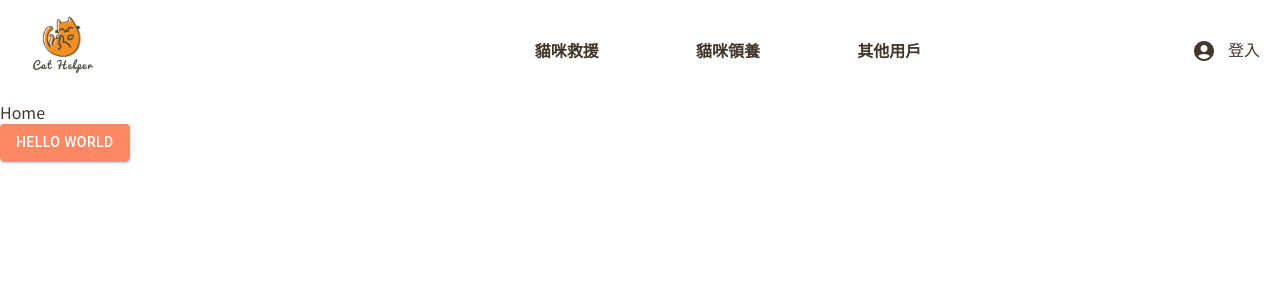
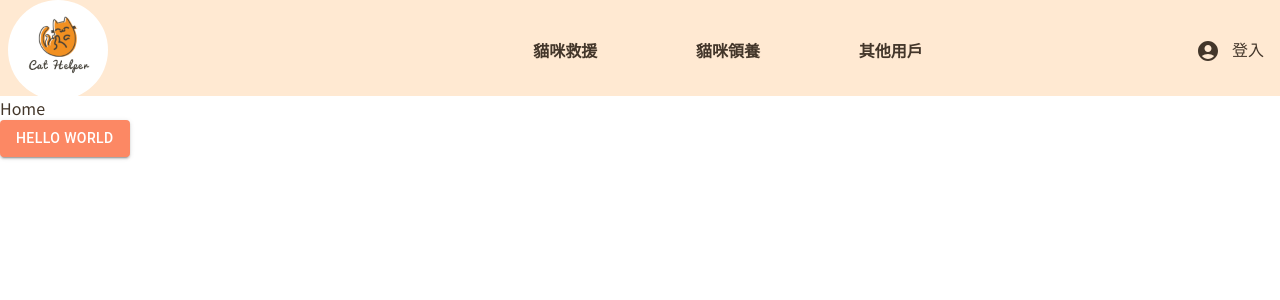
Before and after one commit to Li-Shang-tw/catRescueAdoptPlatform, a React (Vite) app: page / in a window 1280 px wide. Shown: the top 300 px of the page. Built offline with nearby package versions, Linux system fonts and the light colour scheme.

Commit message:
feat: make header fixed and change background color while scroll down

```diff
--- a/src/components/Navigator.jsx
+++ b/src/components/Navigator.jsx
@@ -1,24 +1,41 @@
+import { useState, useContext, useEffect } from "react";
+import { NavLink } from "react-router-dom";
+//----mui
 import Avatar from "@mui/material/Avatar";
-
 import Menu from "@mui/material/Menu";
 import MenuItem from "@mui/material/MenuItem";
 import AccountCircleIcon from "@mui/icons-material/AccountCircle";
-import { NavLink } from "react-router-dom";
-import { useState } from "react";
+//----context
 import { CurrentUserContext } from "../context/CurrentUserContext";
-import { useContext } from "react";
+//---元件---
 import CreateBtn from "./CreateBtn";
 import FormForRescue from "./FormForRescue";
 import FormForAdopt from "./FormForAdopt";
 import ModalSet from "./ModalSet";
 import EditBtn from "./EditBtn";
-
 import DrawerMenu from "./DrawerMenu";
 
 export default function Navigator() {
   //---取得登入者資料-----
   const userData = useContext(CurrentUserContext);
   const { currentUser } = userData;
+  //----處理滾動事件---------
+  const [onTop, setOnTop] = useState(true);
+  useEffect(() => {
+    const handleScroll = () => {
+      //當滾動到最上方時，OnTop為true，否則為false
+      if (window.scrollY === 0) {
+        setOnTop(true);
+      } else {
+        setOnTop(false);
+      }
+    };
+    window.addEventListener("scroll", handleScroll);
+    //移除事件監聽器
+    return () => {
+      window.removeEventListener("scroll", handleScroll);
+    };
+  }, []);
 
   //取得用戶名稱與路徑id
   function getUserNameLastWord() {
@@ -39,11 +56,20 @@ export default function Navigator() {
     setAnchorEl(null);
   };
   return (
-    <div className="px-3  flex justify-between items-center w-full ">
+    <>
+      <div
+        className={`px-2 flex justify-between items-center w-full fixed  z-50  ${
+          !onTop && "bg-white shadow-md"
+        }`}
+      >
         <h1 className="font-bold cursor-pointer">
           <NavLink to="/">
             {" "}
-          <img src="/src/assets/imgs/logo.png" alt="logo" className="w-2/6" />
+            <img
+              src="/src/assets/imgs/logo.png"
+              alt="logo"
+              className="w-2/6 rounded-full"
+            />
           </NavLink>
         </h1>
         <ul className=" w-4/12 justify-between cursor-pointer hidden md:flex">
@@ -130,5 +156,7 @@ export default function Navigator() {
           <DrawerMenu />
         </div>
       </div>
+      <div className="h-24" style={{ backgroundColor: "#ffe9d2" }}></div>
+    </>
   );
 }
```
Lines whose indentation alone changed are shown as unchanged.
